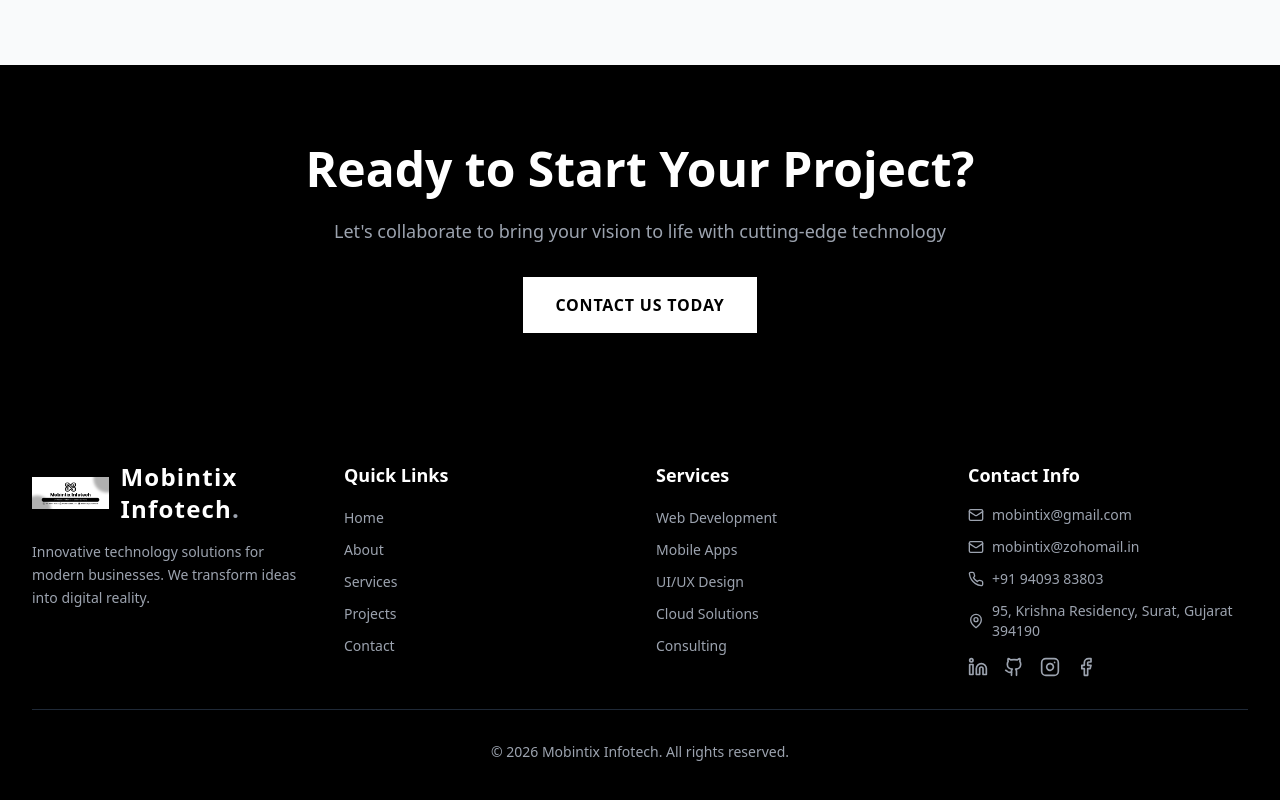
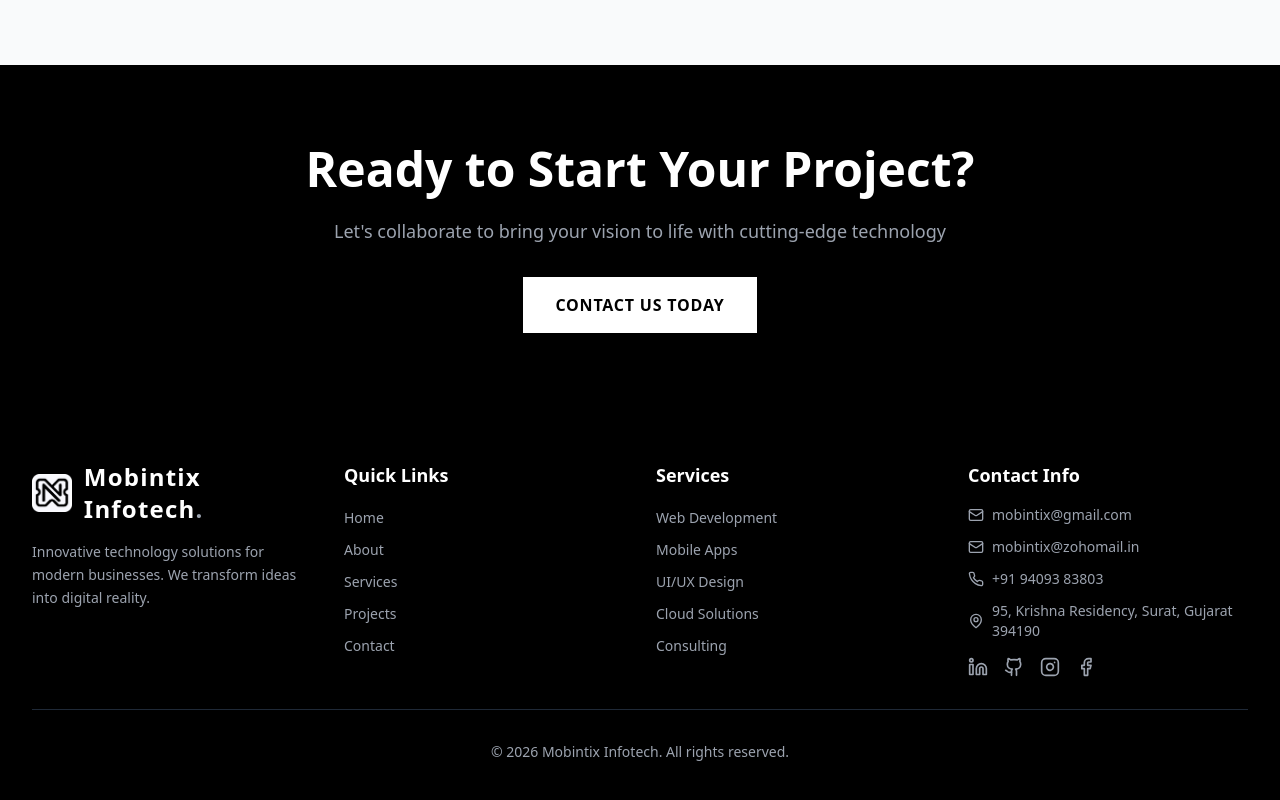
Before and after one commit to mobintix-in/Mobintix-App, a React (Vite) app: page / in a window 1280 px wide. Shown: the part 1735-2535 px from the top of the page. Built offline with nearby package versions, Linux system fonts and the light colour scheme.

Commit message:
Mobintix

```diff
--- a/src/components/Footer.tsx
+++ b/src/components/Footer.tsx
@@ -12,7 +12,7 @@
             <div className="flex items-center gap-3 mb-4">
               <Link to="/" className="block">
                 <img
-                  src="/Mobintixtheme.png"
+                  src="/Mobintix.png"
                   alt="Mobintix Infotech"
                   className="h-10 w-auto object-contain"
                 />
```
